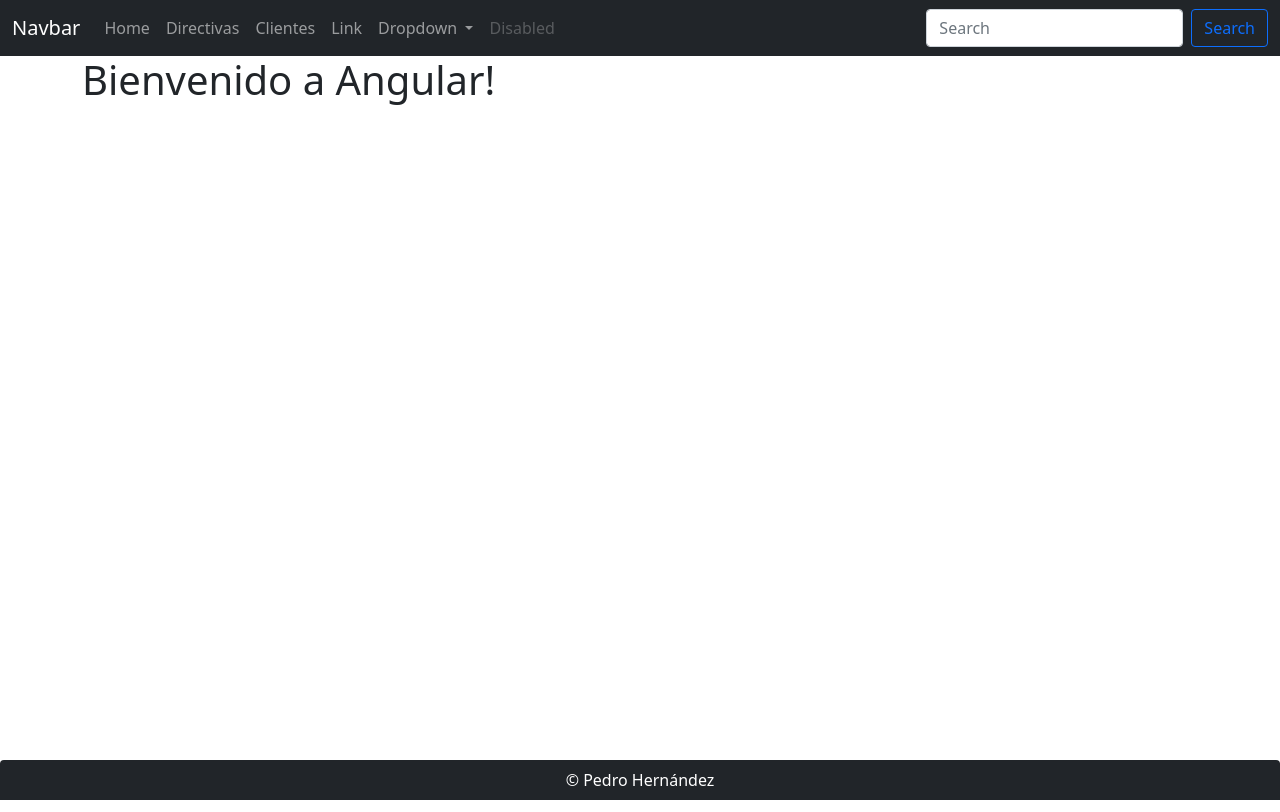
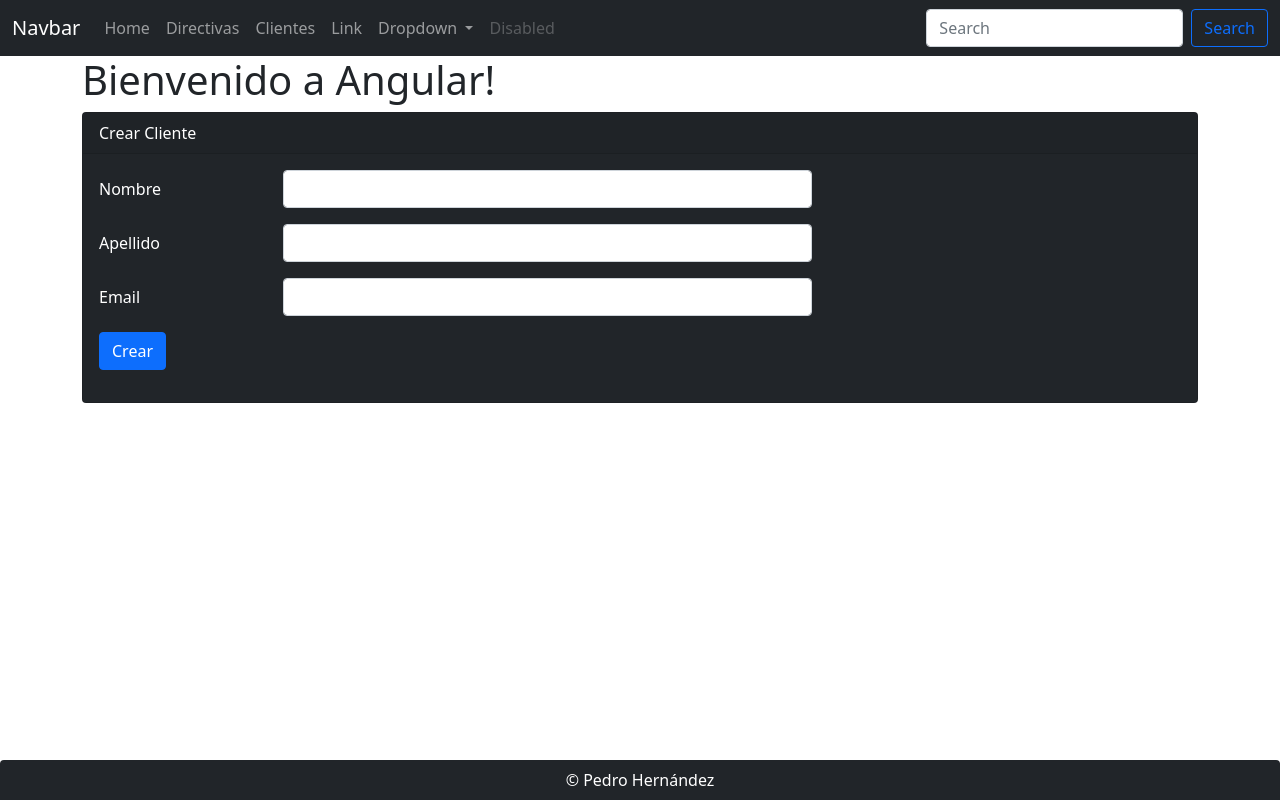
Before and after one commit to pedrojhrossi/angular, an Angular app: page /clientes/form/1 in a window 1280 px wide. Before the commit this address led to /. Built offline with nearby package versions, Linux system fonts and the light colour scheme; no server answers.

Commit message:
Loading the data in form for updates

```diff
--- a/src/app/app.component.html
+++ b/src/app/app.component.html
@@ -1,8 +1,10 @@
 <app-header></app-header>
-<div class="container">
-  <h1>{{ title }}!</h1>
+<main>
+  <div class="container">
+    <h1>{{ title }}!</h1>
 
-  <router-outlet></router-outlet>
+    <router-outlet></router-outlet>
 
-</div>
+  </div>
+</main>
 <app-footer></app-footer>
--- a/src/app/app.module.ts
+++ b/src/app/app.module.ts
@@ -16,7 +16,8 @@ const routes: Routes = [
   { path: '', redirectTo: '/clientes', pathMatch: 'full' },
   { path: 'directivas', component: DirectivaComponent },
   { path: 'clientes', component: ClientesComponent },
-  { path: 'clientes/form', component: FormComponent }
+  { path: 'clientes/form', component: FormComponent },
+  { path: 'clientes/form/:id', component: FormComponent }
 ];
 
 @NgModule({
--- a/src/app/clientes/cliente.service.ts
+++ b/src/app/clientes/cliente.service.ts
@@ -2,7 +2,7 @@ import { Injectable } from '@angular/core';
 import { Cliente } from './cliente';
 import { CLIENTES } from './clientes.json';
 import { Observable, of } from 'rxjs';
-import { HttpClient } from '@angular/common/http';
+import { HttpClient, HttpHeaders } from '@angular/common/http';
 import { map } from 'rxjs/operators';
 @Injectable({
   providedIn: 'root'
@@ -10,6 +10,9 @@ import { map } from 'rxjs/operators';
 export class ClienteService {
 
   private urlEndPoint: string = 'http://localhost:8090/api/clientes';
+
+  private httpHeaders = new HttpHeaders({ 'Content-Type': 'application/json' });
+
   constructor(private http: HttpClient) { }
 
   getClientes(): Observable<Cliente[]> {
@@ -20,4 +23,12 @@ export class ClienteService {
       map(response => response as Cliente[])
     );
   }
+
+  create(cliente: Cliente): Observable<Cliente> {
+    return this.http.post<Cliente>(this.urlEndPoint, cliente, { headers: this.httpHeaders });
+  }
+
+  getCliente(id): Observable<Cliente> {
+    return this.http.get<Cliente>(`${this.urlEndPoint}/${id}`);
+  }
 }
--- a/src/app/clientes/clientes.component.html
+++ b/src/app/clientes/clientes.component.html
@@ -4,7 +4,7 @@
     <h5 class="card-title">Listado de clientes</h5>
 
     <div class="my-2 text-left">
-      <button class="btn btn-primary btn-rounded" type="button" [routerLink] = "['/clientes/form']"></button>
+      <button class="btn btn-primary btn-rounded" type="button" [routerLink] = "['/clientes/form']">Crear Cliente</button>
     </div>
 
     <table class="table table-bordered table-striped">
@@ -15,6 +15,7 @@
           <th>Apellido</th>
           <th>Email</th>
           <th>Fecha</th>
+          <th>Editar</th>
         </tr>
       </thead>
       <tbody>
@@ -24,6 +25,9 @@
           <td>{{ cliente.apellido }}</td>
           <td>{{ cliente.email }}</td>
           <td>{{ cliente.createAt }}</td>
+          <td>
+            <button type="button" name="" [routerLink]="['/clientes/form', cliente.id]" class="btn btn-primary">Editar</button>
+          </td>
         </tr>
       </tbody>
     </table>
--- a/src/app/clientes/form.component.html
+++ b/src/app/clientes/form.component.html
@@ -2,28 +2,28 @@
   <div class="card-header">{{ titulo }}</div>
   <div class="card-body">
     <form (ngSubmit) = "create()">
-      <div class="form-group row">
+      <div class="form-group row mb-3">
         <label for="nombre" class="col-form-label col-sm-2">Nombre</label>
         <div class="col-sm-6">
           <input type="text" class="form-control" [(ngModel)]="cliente.nombre" name="nombre">
         </div>
       </div>
 
-      <div class="form-group row">
+      <div class="form-group row mb-3">
         <label for="apellido" class="col-form-label col-sm-2">Apellido</label>
         <div class="col-sm-6">
           <input type="text" class="form-control" [(ngModel)]="cliente.apellido" name="apellido">
         </div>
       </div>
 
-      <div class="form-group row">
+      <div class="form-group row mb-3">
         <label for="email" class="col-form-label col-sm-2">Email</label>
         <div class="col-sm-6">
           <input type="text" class="form-control" [(ngModel)]="cliente.email" name="email">
         </div>
       </div>
 
-      .<div class="form-group row">
+      <div class="form-group row mb-3">
         <div class="col-sm-6">
           <button class="btn btn-primary" role="button">Crear</button>
         </div>
--- a/src/app/clientes/form.component.ts
+++ b/src/app/clientes/form.component.ts
@@ -1,5 +1,7 @@
 import { Component, OnInit } from '@angular/core';
 import { Cliente } from './cliente';
+import { ClienteService } from './cliente.service';
+import { Router, ActivatedRoute } from '@angular/router'
 
 @Component({
   selector: 'app-form',
@@ -7,17 +9,30 @@ import { Cliente } from './cliente';
 })
 export class FormComponent implements OnInit {
 
-  private titulo: string = "Crear Cliente";
-  private cliente: Cliente = new Cliente();
+  titulo: string = "Crear Cliente";
+  cliente: Cliente = new Cliente(); //! error TS2341 con private
 
-  constructor() { }
+  constructor(private clienteService: ClienteService, private router: Router, private activatedRoute: ActivatedRoute) { }
 
   ngOnInit(): void {
+    this.cargarCliente();
+  }
+
+  cargarCliente(): void {
+    this.activatedRoute.params.subscribe(params => {
+      let id = params['id'];
+      if (id) {
+        this.clienteService.getCliente(id).subscribe(
+          (cliente) => this.cliente = cliente
+        )
+      }
+    })
   }
 
   public create(): void {
-    console.log("Clicked!");
-    console.log(this.cliente);
+    this.clienteService.create(this.cliente).subscribe(
+      response => this.router.navigate(['/clientes'])
+    );
   }
 
 }
--- a/src/app/footer/footer.component.html
+++ b/src/app/footer/footer.component.html
@@ -1,5 +1,5 @@
 <footer class="footer bg-dark rounded-top text-center">
   <div class="container py-1">
-    <p class="text-white my-1">&copy; {{ autor.nombre + ' ' + autor.apellido }}</p>
+    <p class="text-white mt-1">&copy; {{ autor.nombre + ' ' + autor.apellido }}</p>
   </div>
 </footer>
```
